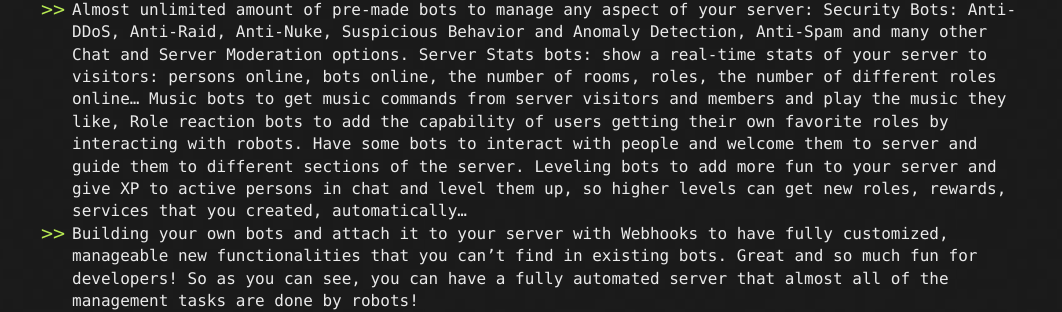
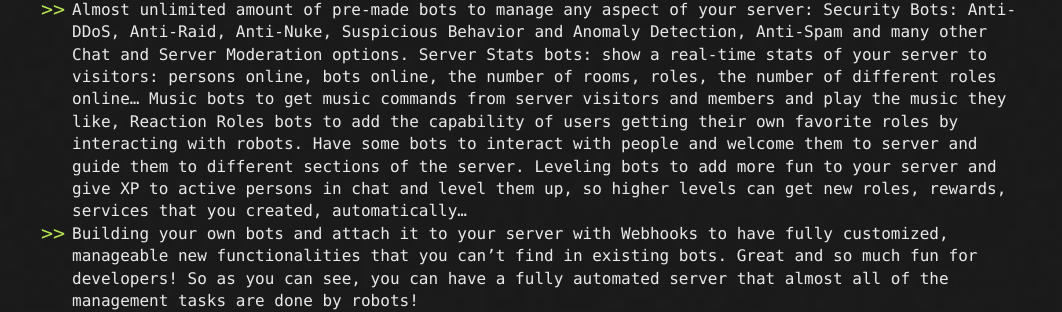
Before and after one commit to CamoCatX/camocatx.github.io, a Jekyll site: the page built from blog/_posts/2021-10-15-my-discord-server-is-up-and-running.md, in a window 1280 px wide and 1400 px high, scrolled down 926 px. Shown: the part 260-572 px from the top of the window, without its empty margins (108-1170 px from the left). Built offline with Jekyll 4.4.1, drawn with Linux system fonts in a browser that asks for light colours; some of the changed text lies outside the part shown.

Commit message:
Update 2021-10-15-my-discord-server-is-up-and-running.md

```diff
--- a/blog/_posts/2021-10-15-my-discord-server-is-up-and-running.md
+++ b/blog/_posts/2021-10-15-my-discord-server-is-up-and-running.md
@@ -19,7 +19,7 @@ As you may have already known from [About Me](/about) section, my expertise is i
 * Great teamwork and collaboration capabilities like Slack but much more fun and feature-rich services. You can create Threads in text channels for specific discussions to avoid clutter and disorder in your channels.
 * Assign different roles to different members and have different permissions and access controls for each role type.
 * Almost unlimited amount of pre-made bots to manage any aspect of your server: Security Bots: Anti-DDoS, Anti-Raid, Anti-Nuke, Suspicious Behavior and Anomaly Detection, Anti-Spam and many other Chat and Server Moderation options. Server Stats bots: show a real-time stats of your server to visitors: persons online, bots online, the number of rooms, roles, the number of different roles online...
-Music bots to get music commands from server visitors and members and play the music they like, Role reaction bots to add the capability of users getting their own favorite roles by interacting with robots. Have some bots to interact with people and welcome them to server and guide them to different sections of the server.
+Music bots to get music commands from server visitors and members and play the music they like, Reaction Roles bots to add the capability of users getting their own favorite roles by interacting with robots. Have some bots to interact with people and welcome them to server and guide them to different sections of the server.
 Leveling bots to add more fun to your server and give XP to active persons in chat and level them up, so higher levels can get new roles, rewards, services that you created, automatically...
 * Building your own bots and attach it to your server with Webhooks to have fully customized, manageable new functionalities that you can't find in existing bots. Great and so much fun for developers! So as you can see, you can have a fully automated server that almost all of the management tasks are done by robots!
 * Link your Discord server to automation services like Zapier and publish your new RSS feeds of your website, your favorite websites or your new tweets, Github commits, your new Youtube videos, When you start your stream on Twitch,Youtube... automatically to an assigned announcement channel on Discord so your Discord audience are informed almost instantly and join you on your other platform. Any other visitor and Discord user can also follow your announcements if you assign enough permissions for new visitors. This automation aspect is in my opinion one of the interesting capabilities of Discord.
@@ -46,7 +46,7 @@ I should also mention that this platform has normal encryption mechanisms and is
 
 5) Tatsu is also used for leveling users. It has many more features, It creates a really cool atmosphere for your server and can make it much more fun and interactive for users.
 
-5) Yagpdb is used for Role Reactions. It has web panel.
+5) Yagpdb is used for Reaction Roles. It has web panel.
 
 6) ServerStats is used for your server stats.
 
```
